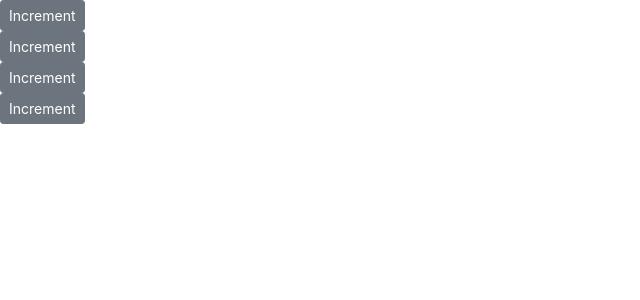
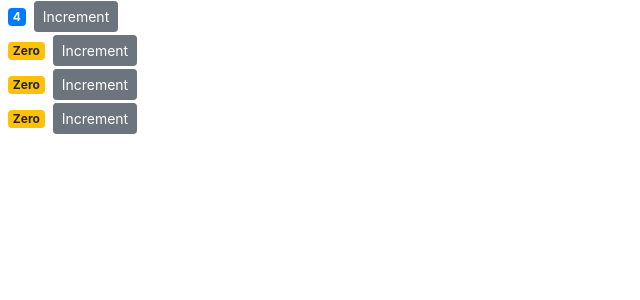
Before and after one commit to Youngin9210/counter-app, a React (Create React App) app: page / in a window 1280 px wide. Shown: the top 300 px of the page, without its empty margins (0-640 px from the left). Built offline with nearby package versions, Linux system fonts and the light colour scheme.

Commit message:
setting attributes for Counter component

```diff
--- a/src/components/counters.jsx
+++ b/src/components/counters.jsx
@@ -4,7 +4,7 @@ import Counter from './counter';
 class Counters extends Component {
 	state = {
 		counters: [
-			{ id: 1, value: 0 },
+			{ id: 1, value: 4 },
 			{ id: 2, value: 0 },
 			{ id: 3, value: 0 },
 			{ id: 4, value: 0 },
@@ -14,7 +14,12 @@ class Counters extends Component {
 		return (
 			<div>
 				{this.state.counters.map((counter) => (
-					<Counter key={counter.id} />
+					<Counter
+						key={counter.id}
+						value={counter.value}
+						selected={true}
+						id={counter.id}
+					/>
 				))}
 			</div>
 		);
```
